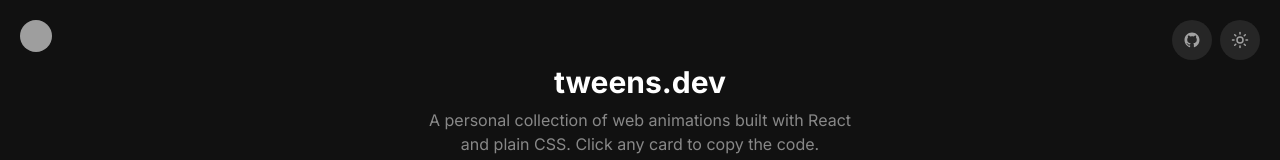
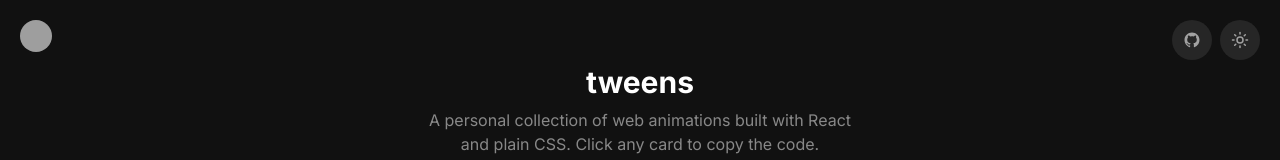
Before and after one commit to rjcuff/animation-library, a Next.js app: page / in a window 1280 px wide. Shown: the top 160 px of the page. Built offline with nearby package versions, Linux system fonts and the light colour scheme; grey boxes are pictures that could not be loaded.

Commit message:
update to hero title

```diff
--- a/app/page.tsx
+++ b/app/page.tsx
@@ -25,7 +25,7 @@ export default function Home() {
 
       <header className="max-w-5xl mx-auto text-center mb-16">
         <h1 className="text-3xl font-bold text-neutral-900 dark:text-white mb-2">
-          tweens.dev
+          tweens
         </h1>
         <p className="text-neutral-500 dark:text-white/50 max-w-md mx-auto">
           A personal collection of web animations built with React and plain CSS.
```
